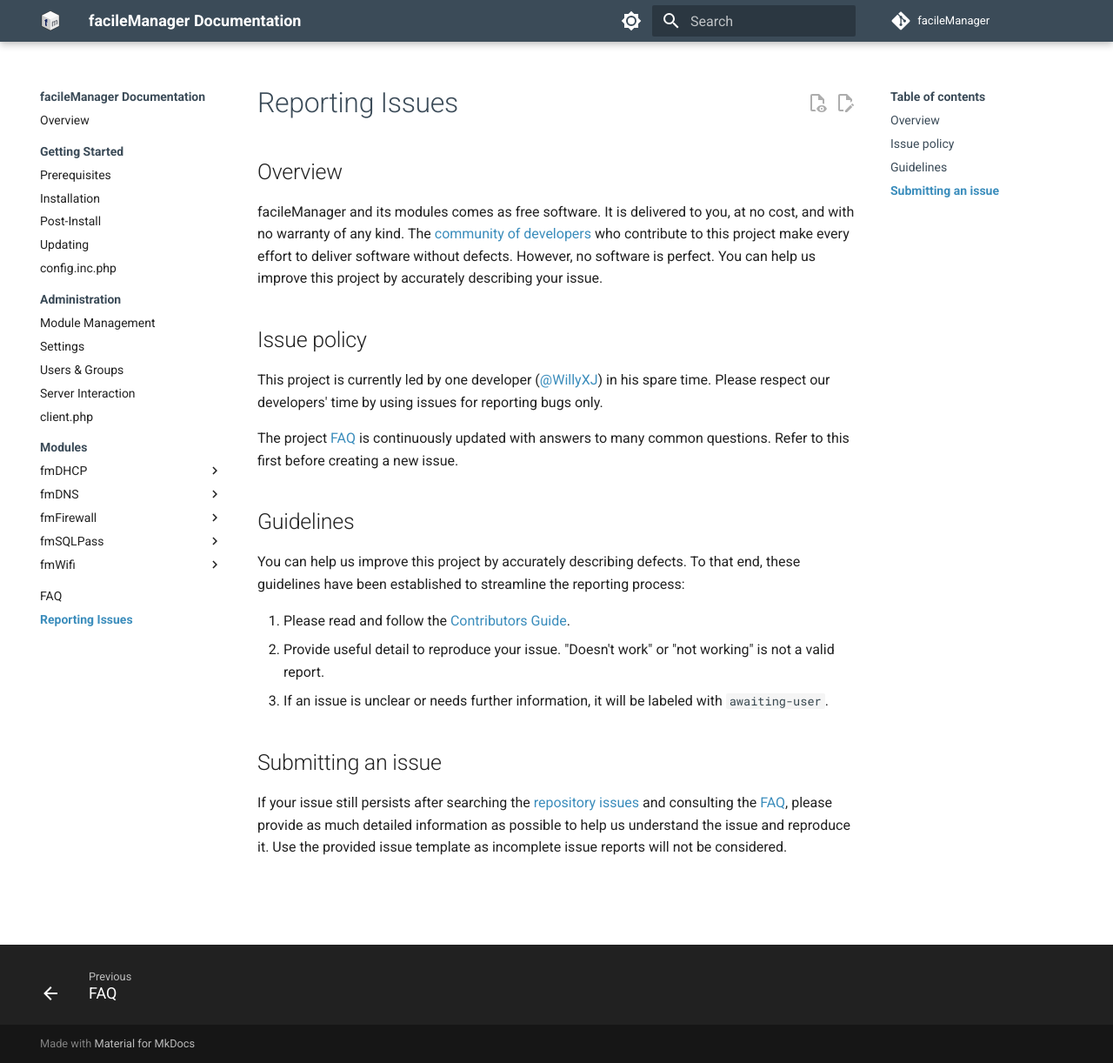
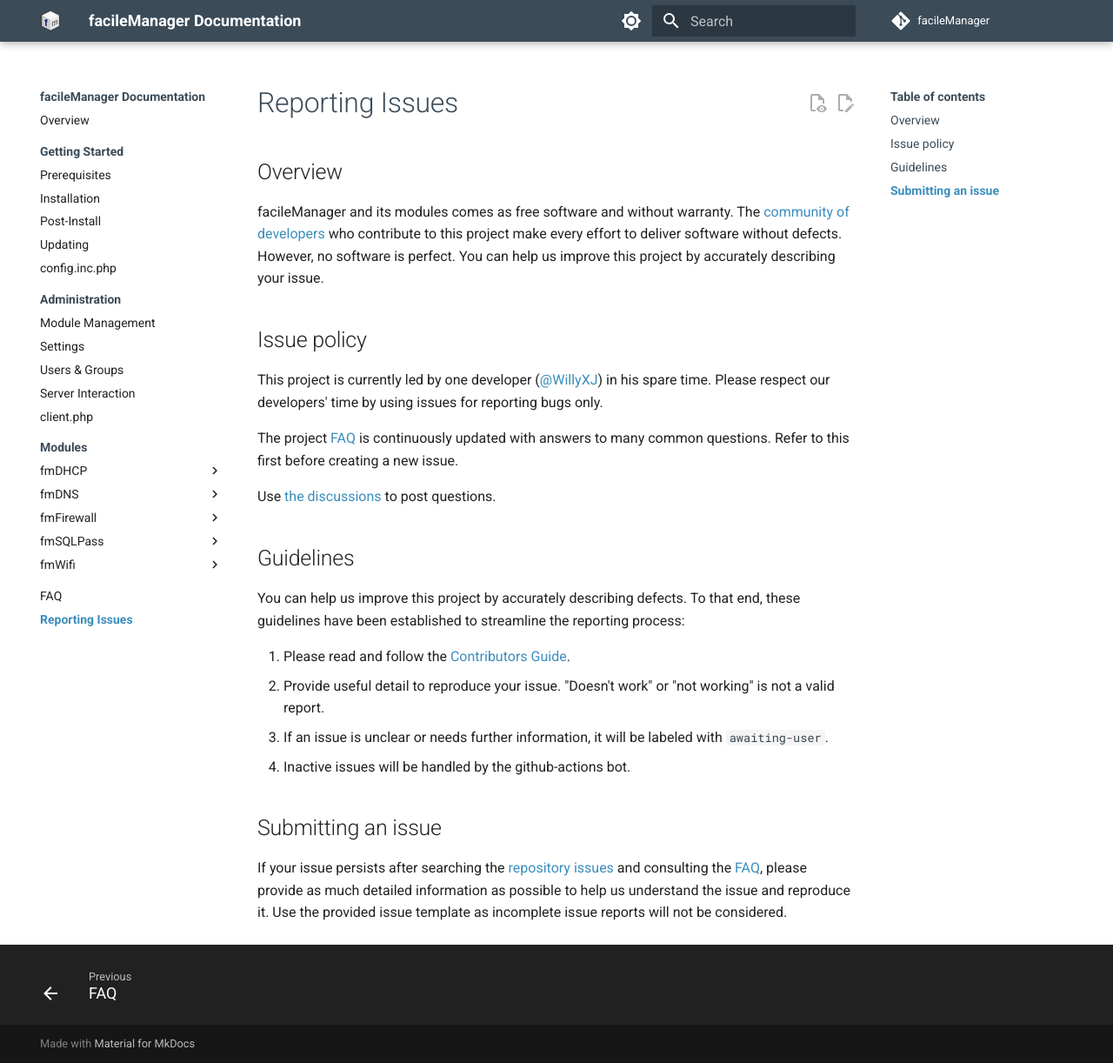
Before and after one commit to facileManager/facileManager-docs, an MkDocs documentation site: the page built from docs/issues.md, in a window 1280 px wide and 1222 px high. Shown: the whole window at 87% size. Built offline with MkDocs 1.6.1 and Material for MkDocs 9.7.7, drawn with Linux system fonts in a browser that asks for light colours; comment, search, counter and statistics services are not loaded.

Commit message:
Update issues.md

```diff
--- a/docs/issues.md
+++ b/docs/issues.md
@@ -1,10 +1,12 @@
 ## Overview
-facileManager and its modules comes as free software. It is delivered to you, at no cost, and with no warranty of any kind. The [community of developers](https://github.com/facileManager/facileManager/graphs/contributors) who contribute to this project make every effort to deliver software without defects. However, no software is perfect. You can help us improve this project by accurately describing your issue.
+facileManager and its modules comes as free software and without warranty. The [community of developers](https://github.com/facileManager/facileManager/graphs/contributors) who contribute to this project make every effort to deliver software without defects. However, no software is perfect. You can help us improve this project by accurately describing your issue.
 
 ## Issue policy
 This project is currently led by one developer ([@WillyXJ](https://github.com/WillyXJ)) in his spare time. Please respect our developers' time by using issues for reporting bugs only.
 
 The project [FAQ](faq.md) is continuously updated with answers to many common questions. Refer to this first before creating a new issue.
+
+Use [the discussions](https://github.com/facileManager/facileManager/discussions/) to post questions.
 
 ## Guidelines
 You can help us improve this project by accurately describing defects. To that end, these guidelines have been established to streamline the reporting process:
@@ -12,6 +14,7 @@
 1. Please read and follow the [Contributors Guide](https://github.com/facileManager/facileManager/blob/master/.github/CONTRIBUTING.md).
 2. Provide useful detail to reproduce your issue. "Doesn't work" or "not working" is not a valid report.
 3. If an issue is unclear or needs further information, it will be labeled with `awaiting-user`.
+4. Inactive issues will be handled by the github-actions bot.
 
 ## Submitting an issue
-If your issue still persists after searching the [repository issues](https://github.com/facileManager/facileManager/issues) and consulting the [FAQ](faq.md), please provide as much detailed information as possible to help us understand the issue and reproduce it. Use the provided issue template as incomplete issue reports will not be considered.
+If your issue persists after searching the [repository issues](https://github.com/facileManager/facileManager/issues) and consulting the [FAQ](faq.md), please provide as much detailed information as possible to help us understand the issue and reproduce it. Use the provided issue template as incomplete issue reports will not be considered.
```
